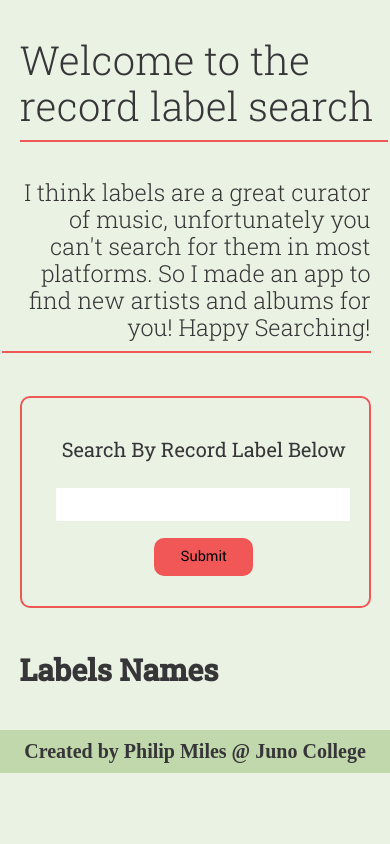
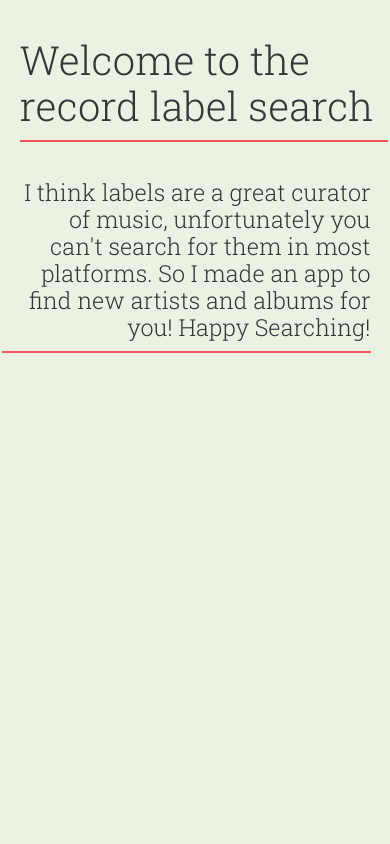
Before and after one commit to pgm87/philip-miles-project3, a React (Create React App) app: page / in a window 390 px wide. Shown: the top 844 px of the page. Built offline with nearby package versions, Linux system fonts and the light colour scheme.

Commit message:
testing view height

```diff
--- a/src/App.css
+++ b/src/App.css
@@ -341,6 +341,11 @@ i {
   color: #363537;
 }
 
+@media (max-width: 480px) {
+  header {
+    height: 100vh;
+  }
+}
 header h1 {
   text-align: left;
   border-bottom: 2px solid #F25757;
--- a/src/partials/_header.scss
+++ b/src/partials/_header.scss
@@ -1,6 +1,11 @@
 @use "variables" as *;
+@use "mixins" as *;
 
 header {
+    @include mobile {
+        height: 100vh;
+    }
+
     h1 {
         text-align: left;
         border-bottom: 2px solid $tertiaryColor;
```
